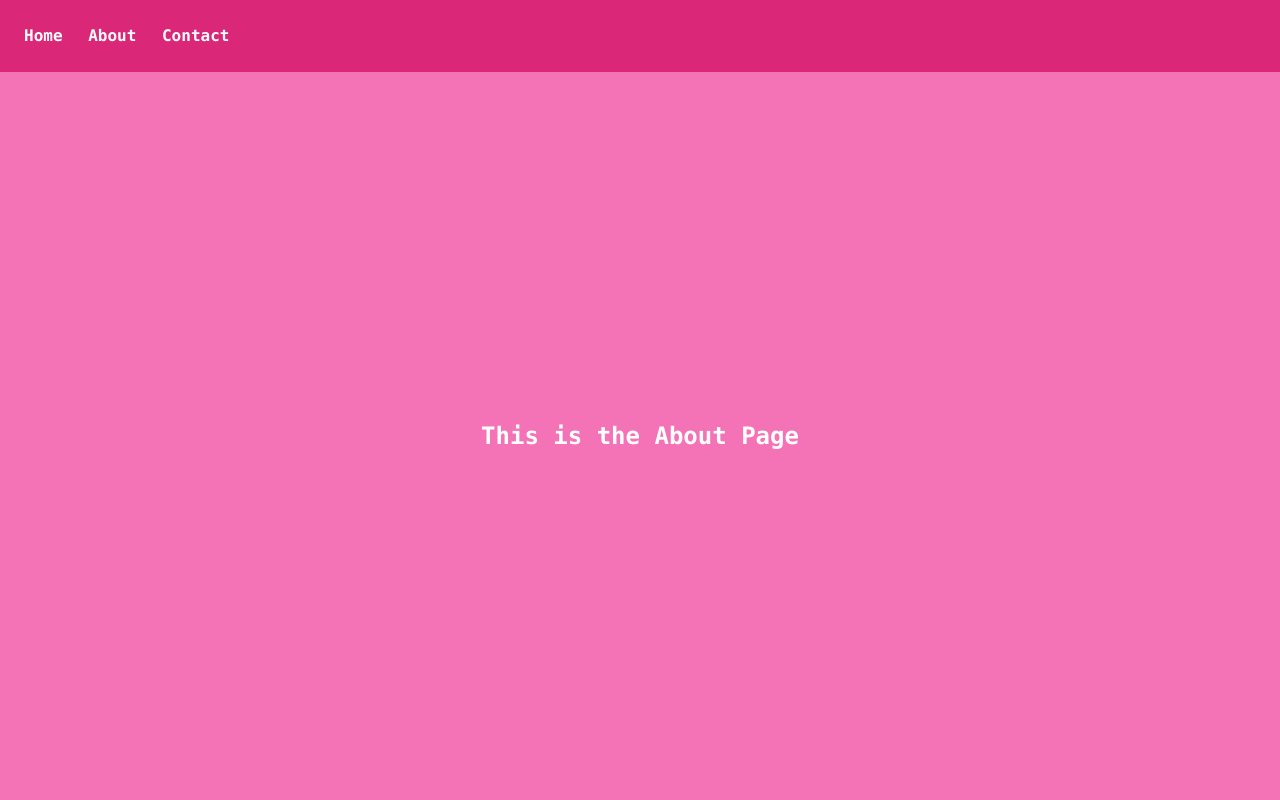
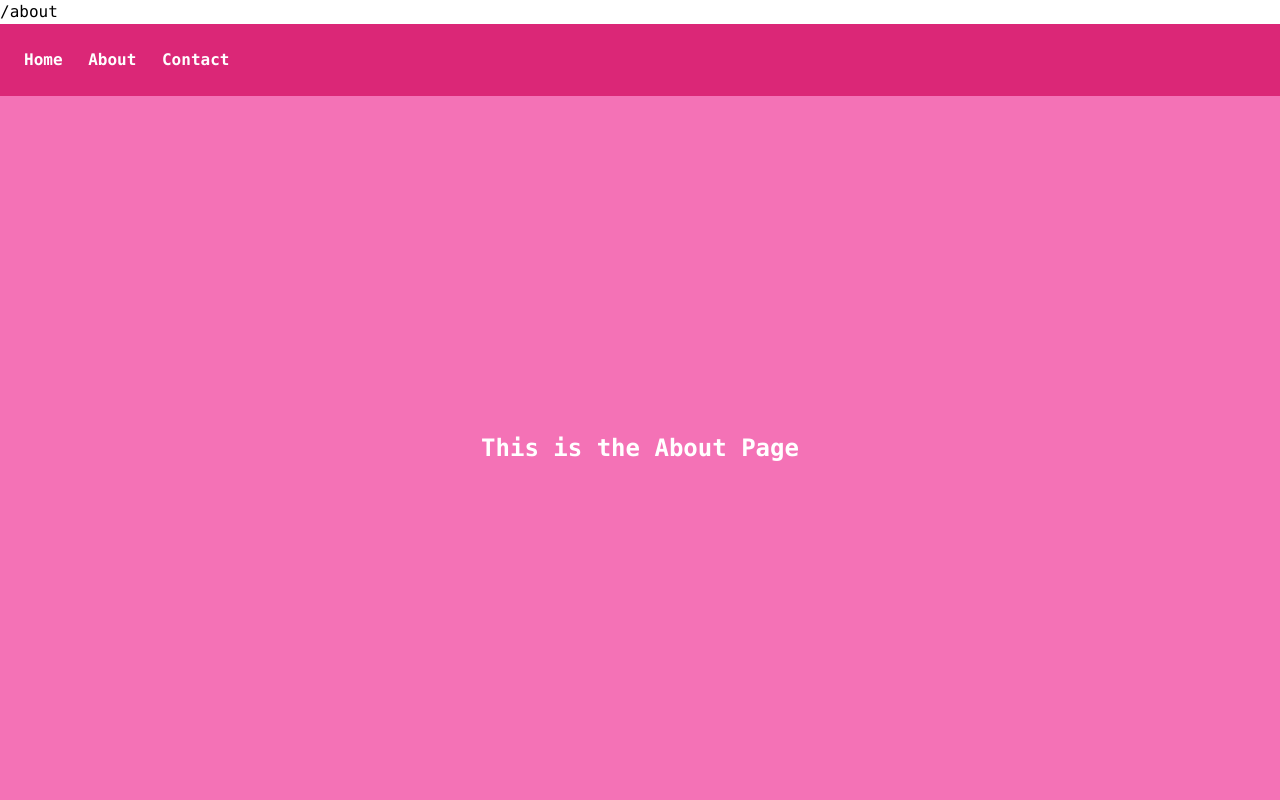
Before and after one commit to Leonelmarianog/laracasts-php-for-beginners, a PHP site: page /about in a window 1280 px wide. Run offline with PHP 8.4, Linux system fonts and the light colour scheme; some libraries are stand-ins or nearby versions.

Commit message:
feat: add basic router

```diff
--- /dev/null
+++ b/02-dynamic-web-applications/controllers/home.php
@@ -0,0 +1,3 @@
+<?php
+
+require_once "views/home.view.php";
--- /dev/null
+++ b/02-dynamic-web-applications/functions.php
@@ -0,0 +1,9 @@
+<?php
+
+function dd($var)
+{
+    echo "<pre>";
+    var_dump($var);
+    echo "</pre>";
+    die();
+}
--- a/02-dynamic-web-applications/index.php
+++ b/02-dynamic-web-applications/index.php
@@ -1,3 +1,15 @@
 <?php
 
-require_once "views/home.view.php";
+require_once('functions.php');
+
+$route = $_SERVER['REQUEST_URI'];
+
+echo $route;
+
+if ($route === '/') {
+    require_once('controllers/home.php');
+} elseif ($route === '/about') {
+    require_once('controllers/about.php');
+} elseif ($route === '/contact') {
+    require_once('controllers/contact.php');
+}
--- a/02-dynamic-web-applications/views/about.view.php
+++ b/02-dynamic-web-applications/views/about.view.php
@@ -10,9 +10,9 @@
 
 <body class="font-mono flex flex-col h-screen">
     <nav class="bg-gray-200 py-6 px-6 space-x-4 bg-pink-600">
-        <a href="/index.php" class="text-white font-bold">Home</a>
-        <a href="/about.php" class="text-white font-bold">About</a>
-        <a href="/contact.php" class="text-white font-bold">Contact</a>
+        <a href="/" class="text-white font-bold">Home</a>
+        <a href="/about" class="text-white font-bold">About</a>
+        <a href="/contact" class="text-white font-bold">Contact</a>
     </nav>
 
     <main class="flex items-center justify-center h-full bg-pink-400">
--- a/02-dynamic-web-applications/views/contact.view.php
+++ b/02-dynamic-web-applications/views/contact.view.php
@@ -10,9 +10,9 @@
 
 <body class="font-mono flex flex-col h-screen">
     <nav class="bg-gray-200 py-6 px-6 space-x-4 bg-pink-600">
-        <a href="/index.php" class="text-white font-bold">Home</a>
-        <a href="/about.php" class="text-white font-bold">About</a>
-        <a href="/contact.php" class="text-white font-bold">Contact</a>
+        <a href="/" class="text-white font-bold">Home</a>
+        <a href="/about" class="text-white font-bold">About</a>
+        <a href="/contact" class="text-white font-bold">Contact</a>
     </nav>
 
     <main class="flex items-center justify-center h-full bg-pink-400">
--- a/02-dynamic-web-applications/views/home.view.php
+++ b/02-dynamic-web-applications/views/home.view.php
@@ -10,9 +10,9 @@
 
 <body class="font-mono flex flex-col h-screen">
     <nav class="bg-gray-200 py-6 px-6 space-x-4 bg-pink-600">
-        <a href="/index.php" class="text-white font-bold">Home</a>
-        <a href="/about.php" class="text-white font-bold">About</a>
-        <a href="/contact.php" class="text-white font-bold">Contact</a>
+        <a href="/" class="text-white font-bold">Home</a>
+        <a href="/about" class="text-white font-bold">About</a>
+        <a href="/contact" class="text-white font-bold">Contact</a>
     </nav>
 
     <main class="flex items-center justify-center h-full bg-pink-400">
```
Also changed, not shown: 02-dynamic-web-applications/controllers/about.php (renamed from 02-dynamic-web-applications/about.php), 02-dynamic-web-applications/controllers/contact.php (renamed from 02-dynamic-web-applications/contact.php).
